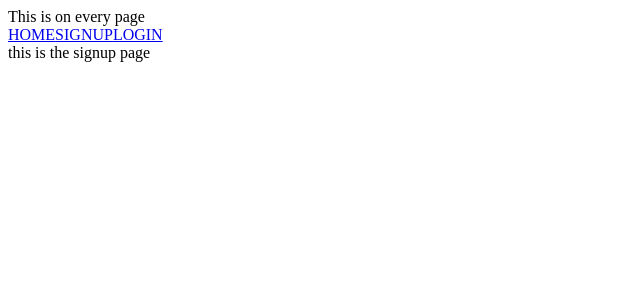
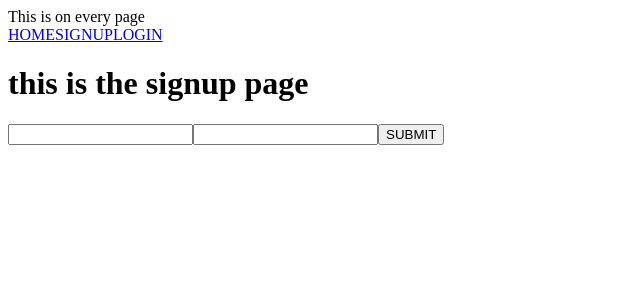
Before and after one commit to Combatd/react-start-practice, a Next.js app in the folder sea_react/: page /signup in a window 1280 px wide. Shown: the top 300 px of the page, without its empty margins (0-640 px from the left). Built offline with nearby package versions, Linux system fonts and the light colour scheme.

Commit message:
Define doSubmitForm event handler

```diff
--- a/sea_react/pages/signup.js
+++ b/sea_react/pages/signup.js
@@ -1,6 +1,17 @@
 function Signup() {
+    const doSubmitForm = (e) => {
+        e.preventDefault();
+    }
+
     return(
-        <div>this is the signup page</div>
+        <div>
+            <h1>this is the signup page</h1>
+            <form onSubmit={doSubmitForm}>
+                <input name='email' type='text' />
+                <input name='password' type='password' />
+                <button type='submit'>SUBMIT</button>
+            </form>
+        </div>
     )
 }
 
```
